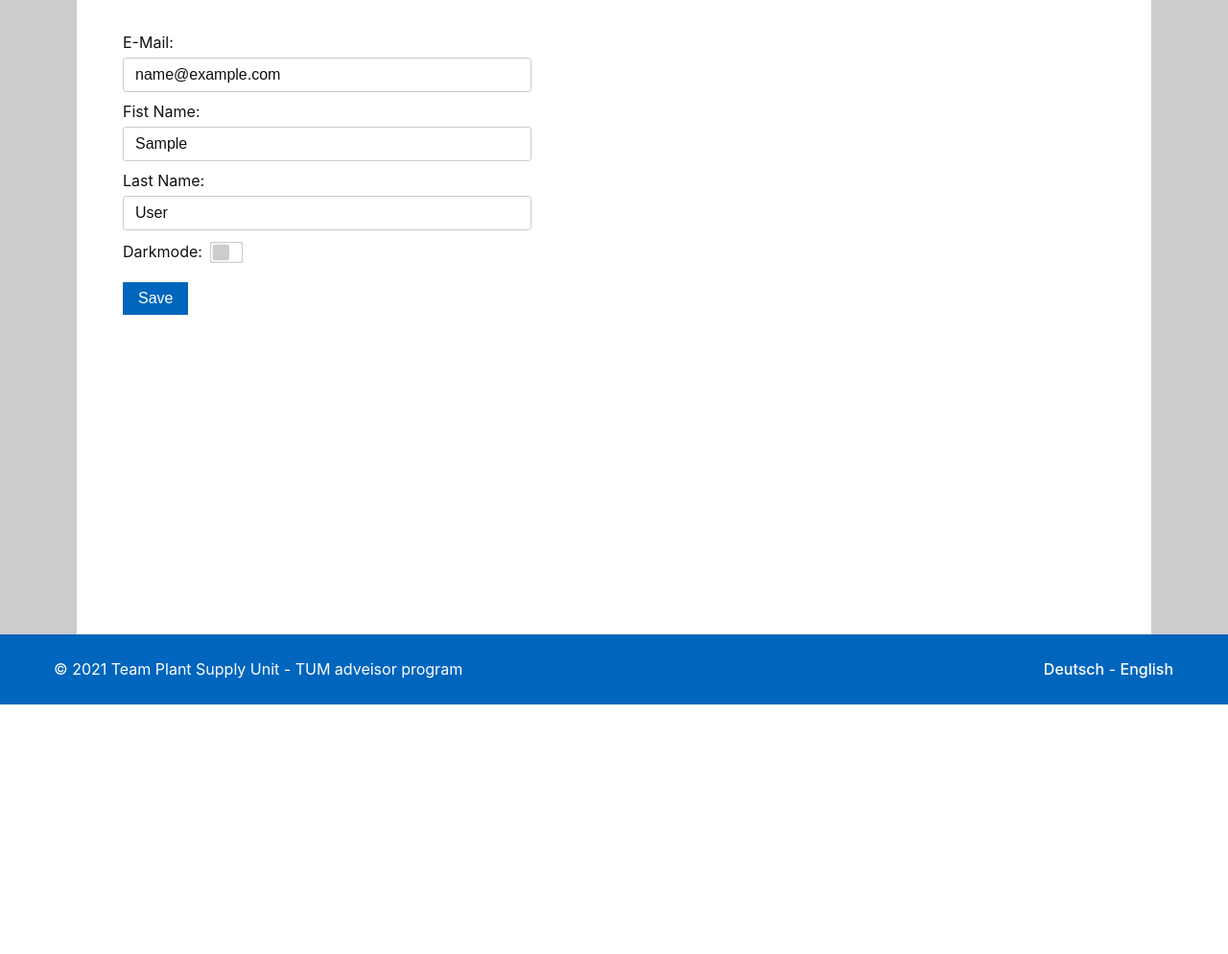
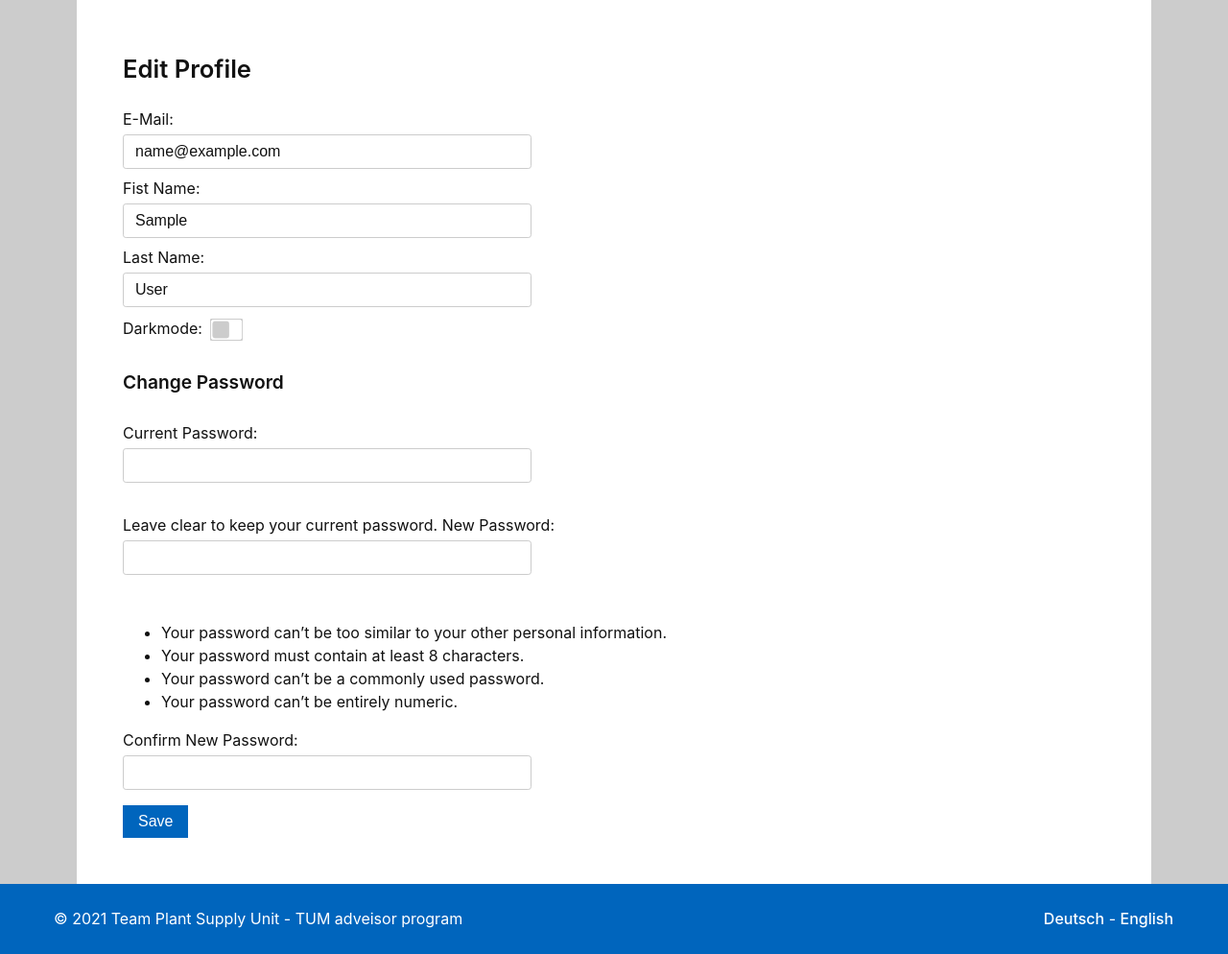
Before and after one commit to Plant-Supply-Unit-adveisor-2021/psuserver, a Django app: page /en/authentification/edit_profile in a window 1280 px wide. Shown: the part 66-1060 px from the top of the page at 96% size. Before the commit the page ends 800 px from the top, so only its background shows below. Run offline with Django 3.2, Linux system fonts and the light colour scheme; the visitor is signed in with stand-in values (Sample User, id 1).

Commit message:
edit profile with change password working

```diff
--- a/authentification/forms.py
+++ b/authentification/forms.py
@@ -2,9 +2,8 @@ from django import forms
 
 from django.core.exceptions import ValidationError
 
-from django.contrib.auth.forms import UserCreationForm, UserChangeForm
+from django.contrib.auth import authenticate
 from django.contrib.auth.password_validation import validate_password, password_validators_help_text_html
-from django.contrib.auth import authenticate
 
 from django.utils.translation import ugettext_lazy as _
 
@@ -21,18 +20,14 @@ class LoginForm(forms.Form):
         super(LoginForm, self).__init__(*args, **kwargs)
 
     def clean(self):
-        email = self.cleaned_data.get('email')
-        password = self.cleaned_data.get('password')
+        email = self.cleaned_data['email']
+        password = self.cleaned_data['password']
         user = authenticate(email=email, password=password)
         if not user:
             raise forms.ValidationError(_('Mail and password do not match or your account is not activate yet.'))
+        else:
+            self.cleaned_data['user'] = user
         return self.cleaned_data
-
-    def login(self, request):
-        email = self.cleaned_data.get('email')
-        password = self.cleaned_data.get('password')
-        user = authenticate(email=email, password=password)
-        return user
 
 
 class EditProfileForm(forms.Form):
@@ -50,3 +45,28 @@ class EditProfileForm(forms.Form):
         self.fields['first_name'].initial = user.first_name
         self.fields['last_name'].initial = user.last_name
         self.fields['darkmode'].initial = user.darkmode
+
+class ChangePasswordForm(forms.Form):
+    """
+    form for changing the users password
+    """
+    old_passwd = forms.CharField(required=False, label=_("Current Password"), widget=forms.PasswordInput, help_text=_("Leave clear to keep your current password."))
+    new_passwd_1 = forms.CharField(required=False, label=_("New Password"), widget=forms.PasswordInput, help_text=password_validators_help_text_html())
+    new_passwd_2 = forms.CharField(required=False, label=_("Confirm New Password"), widget=forms.PasswordInput)
+    email = forms.CharField(required=True, widget=forms.HiddenInput)
+
+    def __init__(self, user, *args, **kwargs):
+        super(ChangePasswordForm, self).__init__(*args, **kwargs)
+        self.fields['email'].initial = user.email
+
+    def clean(self):
+        # Check wether user wants to change the password
+        # Check wether new passwords do match
+        if self.cleaned_data['old_passwd'] == '':
+            return self.cleaned_data
+        if self.cleaned_data['new_passwd_1'] != self.cleaned_data['new_passwd_2']:
+            raise forms.ValidationError(_("The two given passwords do not match."))
+        validate_password(self.cleaned_data['new_passwd_1'])
+        if authenticate(email=self.cleaned_data['email'], password=self.cleaned_data['old_passwd']) is None:
+            raise forms.ValidationError(_("Please enter your current password correctly to change your password."))
+        return self.cleaned_data
--- a/authentification/templates/authentification/edit_profile.html
+++ b/authentification/templates/authentification/edit_profile.html
@@ -13,7 +13,10 @@
     {% endif %}
     <form enctype="multipart/form-data" method="POST">
         {% csrf_token %}
+        <h2>{% trans "Edit Profile" %}</h2>
         {{ edit_profile_form }}
+        <h4>{% trans "Change Password" %}</h4>
+        {{ change_passwd_form }}
         <input type="submit" name="" value="{% trans "Save" %}"  class="btn btn-primary">
     </form>
 {% endblock body %}
--- a/authentification/urls.py
+++ b/authentification/urls.py
@@ -7,5 +7,5 @@ app_name = 'authentification'
 urlpatterns = [
     path(r'login', v.login_view, name="login"),
     path(r'logout', v.logout_view, name="logout"),
-    path(r'edit_profile', v.edit_profile_view, name="edit_profile")
+    path(r'edit_profile', v.edit_profile_view, name="edit_profile"),
 ]
--- a/authentification/views.py
+++ b/authentification/views.py
@@ -6,10 +6,10 @@ from django.contrib.auth.decorators import login_required
 from django.views.decorators.csrf import csrf_exempt, csrf_protect
 from django.contrib import messages
 
-from django.contrib.auth import login, logout, update_session_auth_hash
+from django.contrib.auth import login, authenticate, logout, update_session_auth_hash
 from django.db import IntegrityError
 
-from authentification.forms import LoginForm, EditProfileForm
+from authentification.forms import LoginForm, EditProfileForm, ChangePasswordForm
 
 # Create your views here.
 
@@ -20,10 +20,9 @@ def login_view(request):
 
     # redirect to requested page which needs an authentification
     # otherwise redirect to startpage
+    next_page = "/"
     if 'next' in request.GET:
         next_page = request.GET['next']
-    else:
-        next_page = "/"
 
     if request.user.is_authenticated:
         return HttpResponseRedirect(next_page)
@@ -31,10 +30,9 @@ def login_view(request):
 
     login_form = LoginForm(request.POST or None)
     if request.POST and login_form.is_valid():
-        user = login_form.login(request)
-        if user:
-            login(request, user)
-            return HttpResponseRedirect(next_page)
+        # user = authenticate(email=login_form.cleaned_data['email'], password=login_form.cleaned_data['password'])
+        login(request, login_form.cleaned_data['user'])
+        return HttpResponseRedirect(next_page)
     return render(request, 'authentification/login.html', {'login_form': login_form})
 
 def logout_view(request):
@@ -49,7 +47,7 @@ def logout_view(request):
 @csrf_exempt
 def edit_profile_view(request):
     """
-    view for editing all profile fields without password
+    view for editing all profile fields and the password
     """
 
     @csrf_protect
@@ -64,11 +62,25 @@ def edit_profile_view(request):
         except IntegrityError:
             messages.error(request, _("The given e-mail address is already used by another user."))
 
+    @csrf_protect
+    def change_passwd(request, form):
+        print("SET PASSWD TO: "+form.cleaned_data['new_passwd_1'])
+        request.user.set_password(form.cleaned_data['new_passwd_1'])
+        request.user.save()
+        update_session_auth_hash(request, request.user)
+        messages.success(request, _("Successfully updated your password."))
+
+
     user = request.user
     editProfileForm = EditProfileForm(user, request.POST or None)
+    changePasswdForm = ChangePasswordForm(user, request.POST or None)
 
     # save data if form is submitted
-    if request.method == 'POST' and editProfileForm.is_valid():
-        save_user(request, editProfileForm)
+    if request.method == 'POST':
+        if editProfileForm.is_valid():
+            save_user(request, editProfileForm)
+        if changePasswdForm.is_valid():
+            if changePasswdForm.cleaned_data['old_passwd'] != '':
+                change_passwd(request, changePasswdForm)
 
-    return render(request, "authentification/edit_profile.html", context={ 'edit_profile_form': editProfileForm })
+    return render(request, "authentification/edit_profile.html", context={ 'edit_profile_form': editProfileForm, 'change_passwd_form': changePasswdForm})
--- a/static/style/master.css
+++ b/static/style/master.css
@@ -78,6 +78,7 @@
 */
 
 /* basic classes */
+
 .align-left {
     text-align: left;
 }
@@ -88,6 +89,32 @@
 
 .align-right {
     text-align: right;
+}
+
+/* headlines */
+
+h1 {
+    font-size: 2rem;
+    font-weight: 600;
+}
+
+h2 {
+    font-size: 1.6rem;
+    font-weight: 600;
+}
+
+h3 {
+    font-size: 1.4rem;
+    font-weight: 600;
+}
+
+h4 {
+    font-size: 1.2rem;
+    font-weight: 600;
+}
+
+h5 {
+    font-size: 1.1rem;
 }
 
 /* styling of hyerlinks */
```
